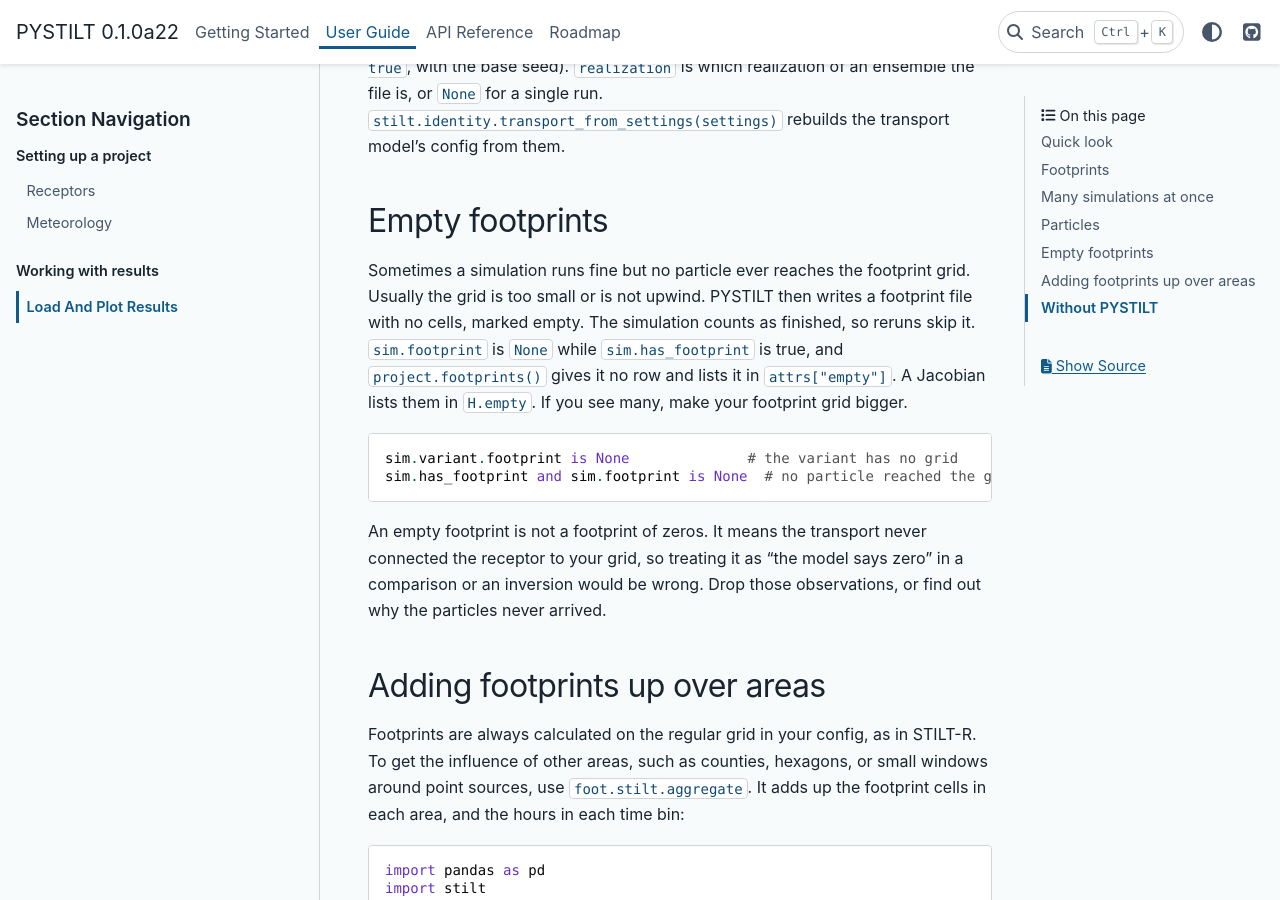
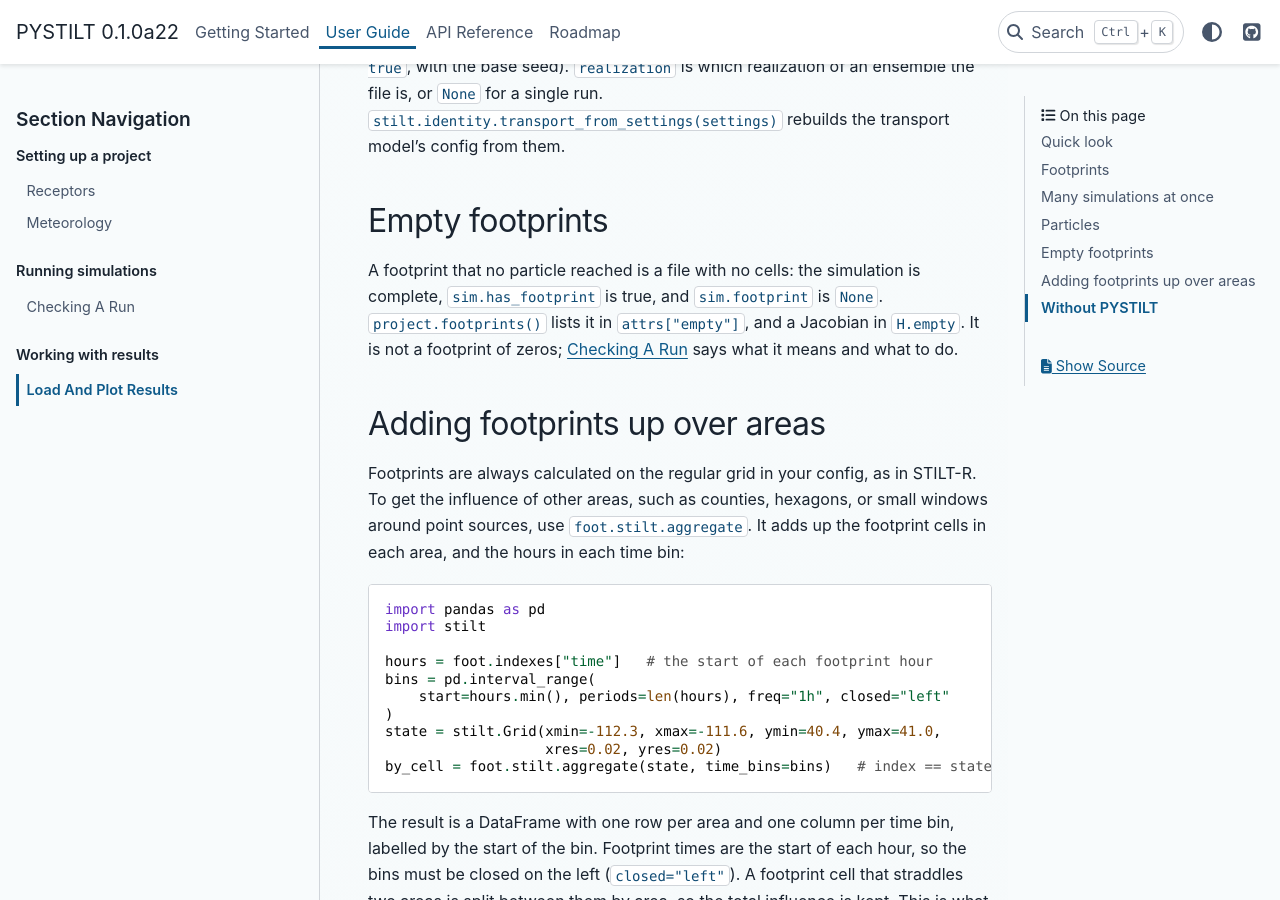
Before and after one commit to fbirds5230/runtraj, a Sphinx documentation site: the page built from docs/guides/outputs.rst, in a window 1280 px wide and 900 px high, scrolled down 5795 px. Built offline with Sphinx 7.4.7 and the PyData theme 0.15.4, drawn with Linux system fonts in a browser that asks for light colours; pages that are not in the unit, such as notebooks, are missing from menus; some of the changed text lies outside the part shown.

Commit message:
docs: a Checking a run page
The states, every failure reason in plain words with what to do, the log
and the kept workdir, empty footprints, and a checklist for a footprint
that looks wrong, in one place; the execution and outputs guides point to
it. The output module says why logs and kept workdirs are trees of their
own. The execution guide's exit codes match the CLI.

Refs jmineau/PYSTILT#171 (group U)

```diff
--- a/docs/guides/index.rst
+++ b/docs/guides/index.rst
@@ -17,6 +17,8 @@ you are new to PYSTILT, start with :doc:`../getting_started/quickstart`.
 - :doc:`execution/index`: pick where to run
 - :doc:`execution/local`: on your computer or in a notebook
 - :doc:`execution/slurm`: on an HPC cluster
+- :doc:`checking`: which simulations finished, why some failed, and what
+  to do when a footprint looks wrong
 
 **Working with results**
 
@@ -65,6 +67,7 @@ you are new to PYSTILT, start with :doc:`../getting_started/quickstart`.
    :caption: Running simulations
 
    execution/index
+   checking
 
 .. toctree::
    :hidden:
--- a/docs/guides/outputs.rst
+++ b/docs/guides/outputs.rst
@@ -284,23 +284,11 @@ rebuilds the transport model's config from them.
 Empty footprints
 ----------------
 
-Sometimes a simulation runs fine but no particle ever reaches the footprint
-grid. Usually the grid is too small or is not upwind. PYSTILT then writes a
-footprint file with no cells, marked empty. The simulation counts as
-finished, so reruns skip it. ``sim.footprint`` is ``None`` while
-``sim.has_footprint`` is true, and ``project.footprints()`` gives it no
-row and lists it in ``attrs["empty"]``. A Jacobian lists them in
-``H.empty``. If you see many, make your footprint grid bigger.
-
-.. code-block:: python
-
-   sim.variant.footprint is None              # the variant has no grid
-   sim.has_footprint and sim.footprint is None  # no particle reached the grid
-
-An empty footprint is not a footprint of zeros. It means the transport never
-connected the receptor to your grid, so treating it as "the model says zero"
-in a comparison or an inversion would be wrong. Drop those observations, or
-find out why the particles never arrived.
+A footprint that no particle reached is a file with no cells: the
+simulation is complete, ``sim.has_footprint`` is true, and
+``sim.footprint`` is ``None``. ``project.footprints()`` lists it in
+``attrs["empty"]``, and a Jacobian in ``H.empty``. It is not a footprint of
+zeros; :doc:`checking` says what it means and what to do.
 
 Adding footprints up over areas
 -------------------------------
```
Also changed, not shown: docs/guides/checking.rst (added, +213 -0 lines), 1 other file.
